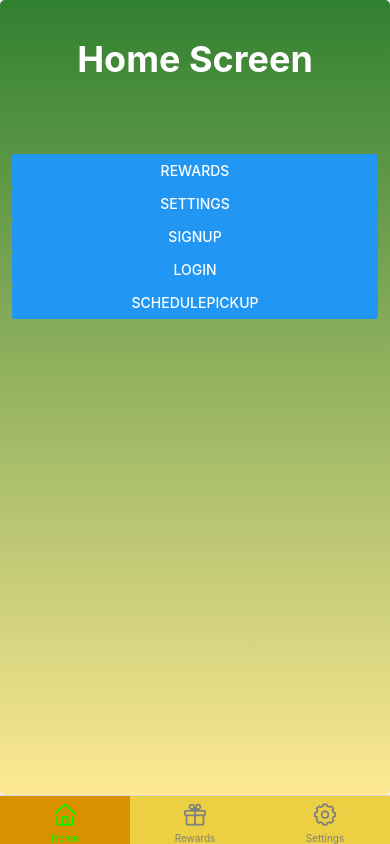
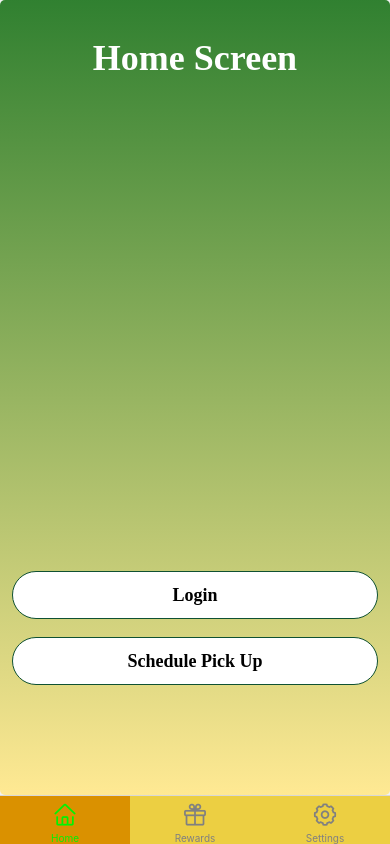
Before and after one commit to srehome/green-gold, a React Native app: screen /ScreensWithTabs in a window 390 px wide. Built offline with nearby package versions, Linux system fonts and the light colour scheme.

Commit message:
enabled Scheduler function to display date/time on Home; fonts

```diff
--- a/screens/HomeScreen.js
+++ b/screens/HomeScreen.js
@@ -1,13 +1,11 @@
 import React from "react";
-import { View, Text, Button,StyleSheet } from "react-native";
+import { View, Text, TouchableOpacity, StyleSheet } from "react-native";
 import { SafeAreaView } from 'react-native-safe-area-context';
 import { LinearGradient } from 'expo-linear-gradient';
 
 export default function HomeScreen({route, navigation}) {
 
-  if(route.params.ScheduleDate != null){
-    const date = route.params.ScheduleDate.toString();
-  }
+  const date = route.params.ScheduleDate ? route.params.ScheduleDate.toString() : null;
 
   return (
     <SafeAreaView style={styles.container}>
@@ -17,27 +15,27 @@ export default function HomeScreen({route, navigation}) {
 
       <Text style={styles.title}>Home Screen</Text>
 
-      <Button title="Rewards"
-            onPress={() => {
-                    navigation.navigate('Rewards')
-                  }}></Button>
-      <Button title="Settings"
-            onPress={() => {
-                    navigation.navigate('Settings')
-                  }}></Button>
-      <Button title="SignUp"
-            onPress={() => {
-                    navigation.navigate('SignUp')
-                  }}></Button>
-      <Button title="Login"
-            onPress={() => {
-                    navigation.navigate('Login')
-                  }}></Button>
-      <Button title="SchedulePickUp"
-            onPress={() => {
-                    navigation.navigate('SchedulePickUp')
-                  }}></Button>
+      <View style={{justifyContent: 'flex-end', flex: 1, paddingBottom: '30%'}}>
+        <Text style={styles.dateTimeText}>{date}</Text>
 
+        <TouchableOpacity
+          onPress={() => {
+            navigation.navigate('Login')
+          }}>
+            <View style={styles.button}>
+              <Text style={styles.buttonText}>Login</Text>
+            </View>
+        </TouchableOpacity>
+
+        <TouchableOpacity
+          onPress={() => {
+            navigation.navigate('SchedulePickUp')
+          }}>
+            <View style={styles.button}>
+              <Text style={styles.buttonText}>Schedule Pick Up</Text>
+            </View>
+        </TouchableOpacity>
+      </View>
       </LinearGradient>
     </SafeAreaView>
   );
@@ -56,9 +54,37 @@ const styles = StyleSheet.create({
   title:{
     fontSize : 36,
     fontWeight : '700',
+    fontFamily: 'serif',
     textAlign: 'center',
     color : '#fff',
     marginTop : '10%',
     marginBottom: '20%'
   },
+  button: {
+    flexDirection: 'row',
+    justifyContent: 'center',
+    borderRadius: 30,
+    paddingVertical: 10,
+    paddingHorizontal: 20,
+    borderWidth: 1,
+    backgroundColor: 'white',
+    marginTop : '5%',
+    borderColor: '#0f5132',
+  },
+  buttonText: {
+    fontSize: 18,
+    fontFamily: 'serif',
+    lineHeight: 26,
+    fontWeight: '600',
+    color: 'black',
+  },
+  dateTimeText: {
+    fontSize : 55,
+    fontWeight : 'bold',
+    fontFamily: 'serif',
+    fontVariant: 'oldstyle-nums',
+    textAlign: 'center',
+    color : '#fff',
+    marginBottom: '35%',
+  },
 });
--- a/screens/LoginScreen.js
+++ b/screens/LoginScreen.js
@@ -67,8 +67,9 @@ const styles = StyleSheet.create({
     borderRadius: 5
   },
  title:{
-    fontSize : 36,
+    fontSize : 40,
     fontWeight : '700',
+    fontFamily: 'serif',
     textAlign: 'center',
     color : '#fff',
     shadowColor : 'blue',
@@ -78,6 +79,7 @@ const styles = StyleSheet.create({
   },
   inputLabel:{
     fontSize : 21,
+    fontFamily: 'serif',
     fontWeight : '600',
     alignItems: 'flex-end',
   },
@@ -89,6 +91,7 @@ const styles = StyleSheet.create({
     borderRadius: 12,
     fontSize: 15,
     fontWeight: '900',
+    fontFamily: 'serif',
     color: '#222',
     borderWidth: 1,
     borderColor: '#C9D3DB',
@@ -108,6 +111,7 @@ const styles = StyleSheet.create({
   },
   btnText: {
     fontSize: 18,
+    fontFamily: 'serif',
     lineHeight: 26,
     fontWeight: '600',
     color: 'black',
--- a/screens/RewardsScreen.js
+++ b/screens/RewardsScreen.js
@@ -13,9 +13,7 @@ export default function RewardsScreen() {
           <View>
             <Text style={styles.title}>{'\u26c1'}{'\u267B'} Rewards {'\u267B'}{'\u26c1'}</Text>
           </View>
-
-
-    </LinearGradient>
+      </LinearGradient>
     </SafeAreaView>
   );
 }
--- a/screens/SchedulePickUpScreen.js
+++ b/screens/SchedulePickUpScreen.js
@@ -93,6 +93,7 @@ const styles = StyleSheet.create({
   title:{
     fontSize : 36,
     fontWeight : '700',
+    fontFamily: 'serif',
     textAlign: 'center',
     color : '#fff',
     marginTop : '10%',
@@ -111,6 +112,7 @@ const styles = StyleSheet.create({
   },
   buttonText: {
     fontSize: 18,
+    fontFamily: 'serif',
     lineHeight: 26,
     fontWeight: '600',
     color: 'black',
@@ -118,6 +120,7 @@ const styles = StyleSheet.create({
   dateTimeText: {
     fontSize : 24,
     fontWeight : 'bold',
+    fontFamily: 'serif',
     textAlign: 'center',
     color : '#fff',
   },
--- a/screens/SettingsScreen.js
+++ b/screens/SettingsScreen.js
@@ -34,6 +34,7 @@ const styles = StyleSheet.create({
  title:{
     fontSize : 36,
     fontWeight : '700',
+    fontFamily: 'serif',
     textAlign: 'center',
     color : '#fff',
     shadowColor : 'blue',
@@ -44,6 +45,7 @@ const styles = StyleSheet.create({
   profileDetails:{
     fontSize : 24,
     fontWeight : 'bold',
+    fontFamily: 'serif',
     textAlign: 'center',
     textAlignVertical: 'center',
     color : '#0f5132',
```
